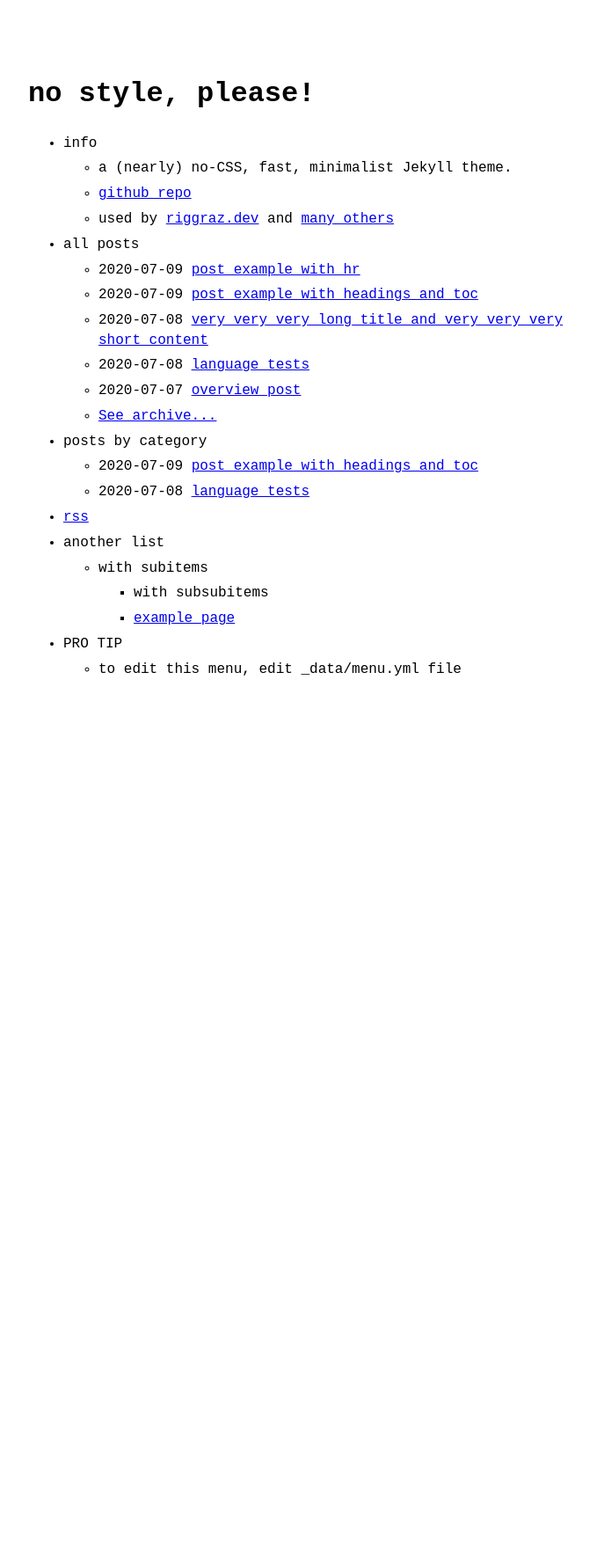
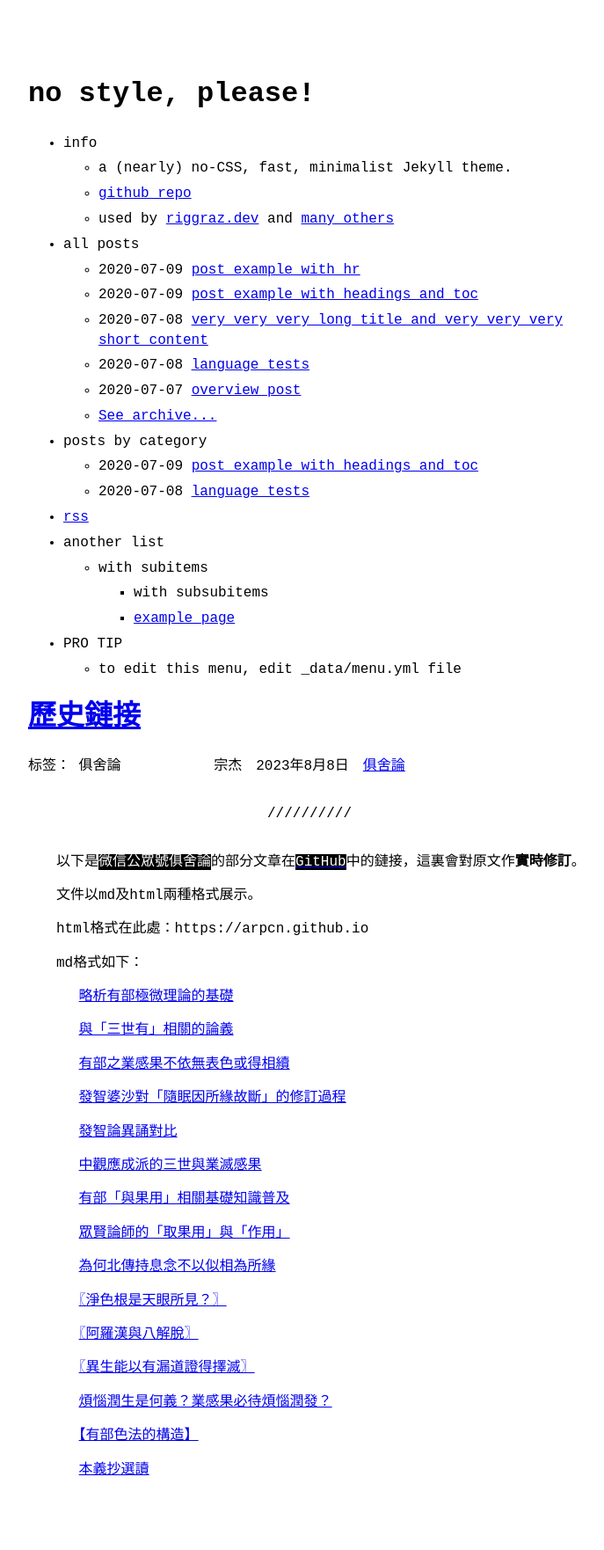
Before and after one commit to arpcn/arpcn.github.io, a Jekyll site: the page built from index.md, in a window 1280 px wide. Shown: the whole page at 88% size, without its empty margins (288-975 px from the left). Built offline with Jekyll 4.4.1, drawn with Linux system fonts in a browser that asks for light colours; our own code applies the rules of GitHub Pages for plain Markdown files; before the commit the page ends 900 px from its top, so only the background shows below that.

Commit message:
Update index.md

```diff
--- a/index.md
+++ b/index.md
@@ -1,3 +1,47 @@
+# [歷史鏈接][1]
+
+标签： 俱舍論
+　　　　　　宗杰　2023年8月8日　[俱舍論](https://mp.weixin.qq.com/s/HNNfqC3dI2HMy4MXRWK-pw)
+
 ---
-layout: home
----
+
+　　以下是`微信公眾號俱舍論`的部分文章在[`GitHub`](https://github.com/arpcn/abhidharma)中的鏈接，這裏會對原文作**實時修訂**。
+
+　　文件以md及html兩種格式展示。
+
+　　html格式在此處：https://arpcn.github.io
+
+　　md格式如下：
+
+　 　　[略析有部極微理論的基礎](https://github.com/arpcn/abhidharma/blob/main/md/略析有部極微理論的基礎.md)
+
+　 　　[與「三世有」相關的論義](https://github.com/arpcn/abhidharma/blob/main/md/與「三世有」相關的論義.md)
+
+　 　　[有部之業感果不依無表色或得相續](https://github.com/arpcn/abhidharma/blob/main/md/有部之業感果不依無表色或得相續.md)
+
+　 　　[發智婆沙對「隨眠因所緣故斷」的修訂過程](https://github.com/arpcn/abhidharma/blob/main/md/發智婆沙對「隨眠因所緣故斷」的修訂過程.md)
+
+　 　　[發智論異誦對比](https://github.com/arpcn/abhidharma/blob/main/md/發智論異誦對比.md)
+
+　 　　[中觀應成派的三世與業滅感果](https://github.com/arpcn/abhidharma/blob/main/md/中觀應成派的三世與業滅感果.md)
+
+　 　　[有部「與果用」相關基礎知識普及](https://github.com/arpcn/abhidharma/blob/main/md/有部「與果用」相關基礎知識普及.md)
+
+　 　　[眾賢論師的「取果用」與「作用」](https://github.com/arpcn/abhidharma/blob/main/md/眾賢論師的「取果用」與「作用」.md)
+
+　 　　[為何北傳持息念不以似相為所緣](https://github.com/arpcn/abhidharma/blob/main/md/為何北傳持息念不以似相為所緣.md)
+
+　 　　[〖淨色根是天眼所見？〗](https://github.com/arpcn/abhidharma/blob/main/md/〖淨色根是天眼所見？〗.md)
+
+　 　　[〖阿羅漢與八解脫〗](https://github.com/arpcn/abhidharma/blob/main/md/〖阿羅漢與八解脫〗.md)
+
+　 　　[〖異生能以有漏道證得擇滅〗](https://github.com/arpcn/abhidharma/blob/main/md/〖異生能以有漏道證得擇滅〗.md)
+
+　 　　[煩惱潤生是何義？業感果必待煩惱潤發？](https://github.com/arpcn/abhidharma/blob/main/md/煩惱潤生是何義？業感果必待煩惱潤發？.md)
+
+　 　　[【有部色法的構造】](https://github.com/arpcn/abhidharma/blob/main/md/【有部色法的構造】.md)
+
+　 　　[本義抄選讀](https://github.com/arpcn/abhidharma/blob/main/md/本義抄選讀.md)
+
+
+  [1]: https://github.com/arpcn/abhidharma
```
